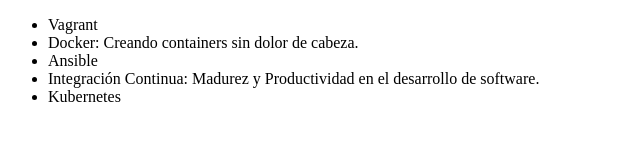
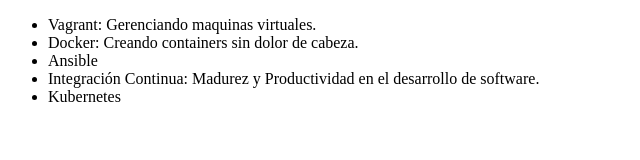
Before and after one commit to DiegoLvn04/alura-diego, a plain HTML site: page index.html in a window 1280 px wide. Shown: the whole page, without its empty margins (0-640 px from the left). Drawn offline with Linux system fonts and the light colour scheme.

Commit message:
Modificando curso de Vagrant

```diff
--- a/index.html
+++ b/index.html
@@ -6,7 +6,7 @@
 </head>
 <body>
     <ul>
-        <li>Vagrant</li>
+        <li>Vagrant: Gerenciando maquinas virtuales.</li>
         <li>Docker: Creando containers sin dolor de cabeza.</li>
         <li>Ansible</li>
         <li>Integración Continua: Madurez y Productividad en el desarrollo de software.</li>
```
